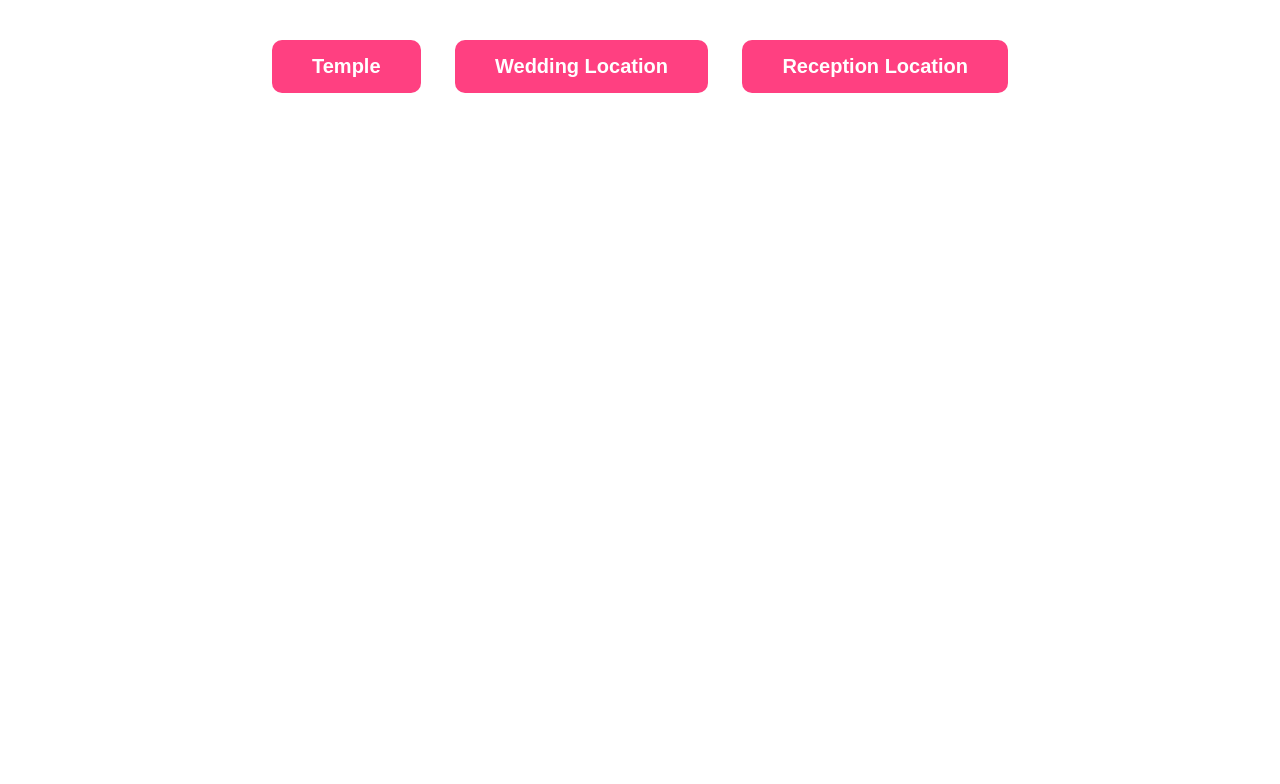
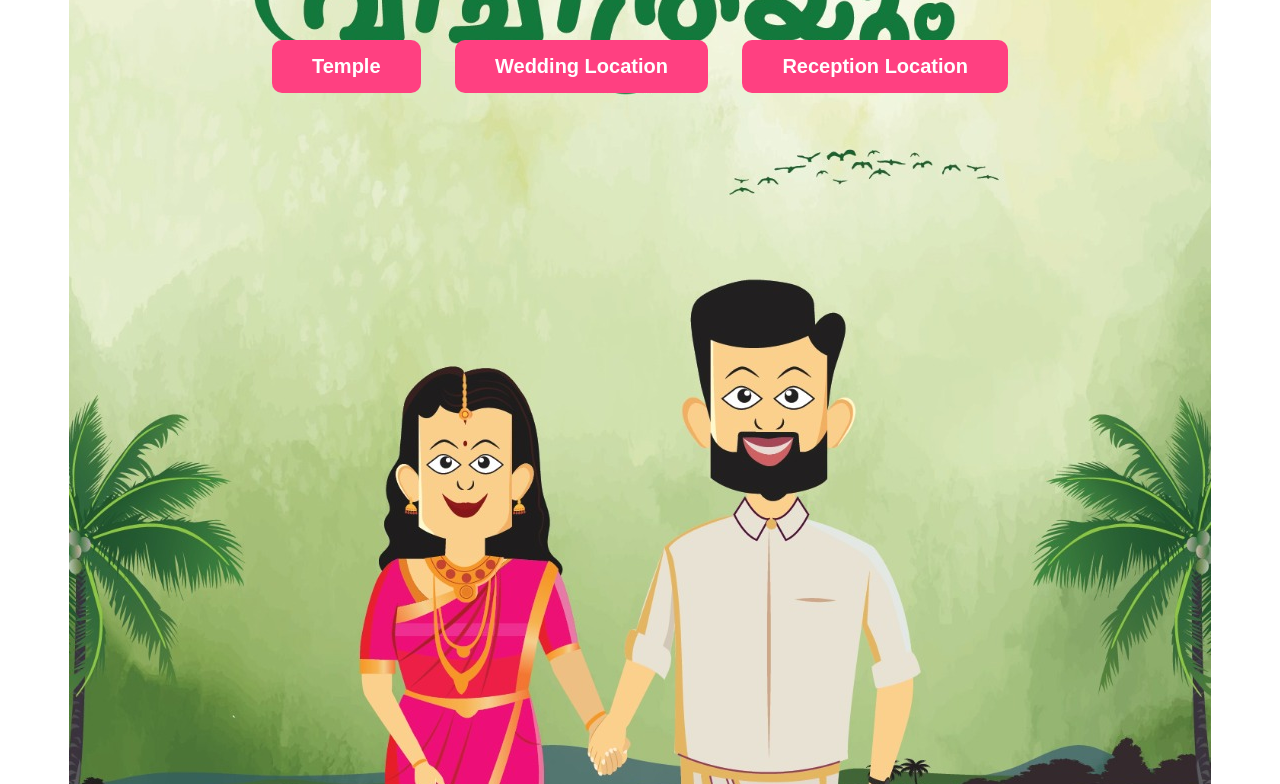
Before and after one commit to Vichithra2000/wedding-party, a plain HTML site: page index.html in a window 1280 px wide. Shown: the part 132-916 px from the top of the page. Drawn offline with Linux system fonts and the light colour scheme.

Commit message:
Update reception.css

```diff
--- a/reception.css
+++ b/reception.css
@@ -1,7 +1,7 @@
 body {
   font-family: Arial, sans-serif;
   text-align: center;
-  background: url("./marriagepic.jpeg");
+  background: url("./marriage.jpeg");
   background-repeat: no-repeat;
   background-position: center;
   height: 100vh;
```
